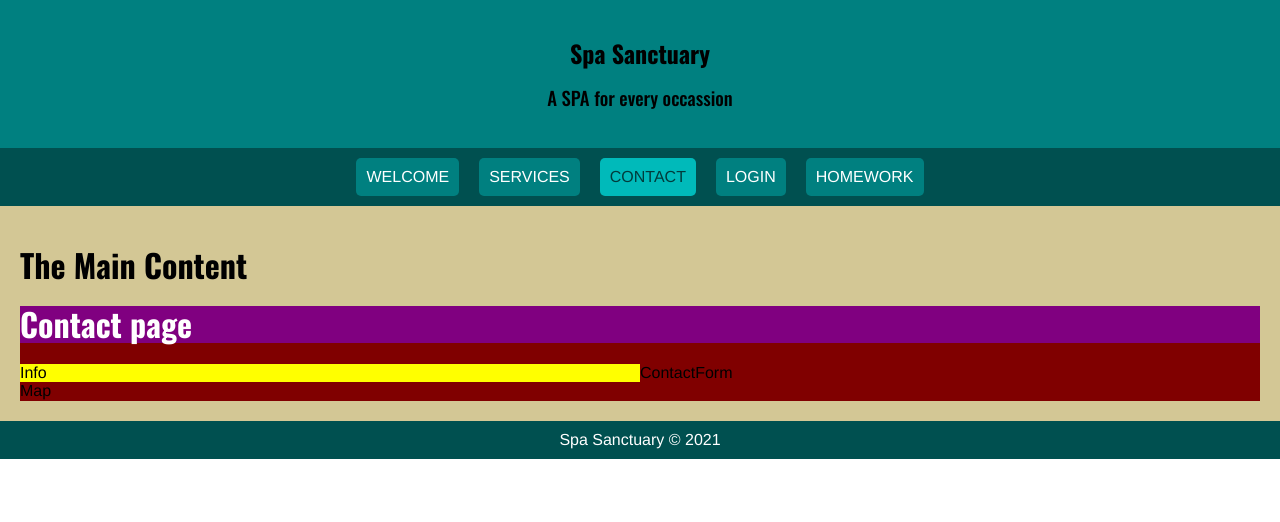
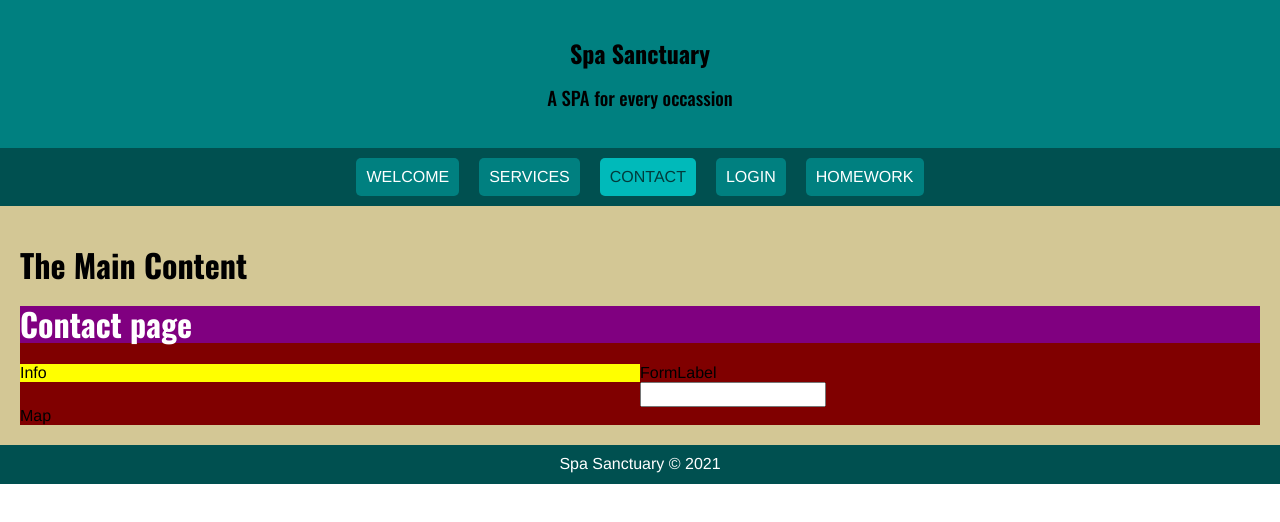
Before and after one commit to taylorbryanne/uclax-web1-summer21, a React (Create React App) app: page /contact in a window 1280 px wide. Shown: the top 522 px of the page. Built offline with nearby package versions, Linux system fonts and the light colour scheme.

Commit message:
Adding Universal Form

```diff
--- /dev/null
+++ b/src/React/Components/UniversalForm/Form/Controls/Input.jsx
@@ -0,0 +1,21 @@
+import React from 'react';
+import styled from 'styled-components';
+
+const Input = ({ inputName, handleUpdate }) => {
+
+    return (
+        <InputStyled
+            className='Input'
+            type='text'
+            id='first'
+            value={ inputName }
+            onChange={ handleUpdate }
+            />
+    );
+}
+
+export default Input;
+
+const InputStyled = styled.input`
+
+`;
--- /dev/null
+++ b/src/React/Components/UniversalForm/Form/Form.jsx
@@ -0,0 +1,17 @@
+import React from 'react';
+import styled from 'styled-components';
+
+const Form = ({children}) => {
+
+    return (
+        <FormStyled className='Form'>
+            { children }
+        </FormStyled>
+    );
+}
+
+export default Form;
+
+const FormStyled = styled.form`
+
+`;
--- /dev/null
+++ b/src/React/Components/UniversalForm/Form/FormGroup/FormControl.jsx
@@ -0,0 +1,22 @@
+import React from 'react';
+import styled from 'styled-components';
+
+import Input from '../Controls/Input.jsx';
+
+const FormControl = ({ inputName, handleUpdate }) => {
+
+    return (
+        <FormControlStyled className='FormControl'>
+            <Input
+                inputName={ inputName }
+                handleUpdate={ handleUpdate }
+            />
+        </FormControlStyled>
+    );
+}
+
+export default FormControl;
+
+const FormControlStyled = styled.div`
+
+`;
--- /dev/null
+++ b/src/React/Components/UniversalForm/Form/FormGroup/FormGroup.jsx
@@ -0,0 +1,21 @@
+import React from 'react';
+import styled from 'styled-components';
+
+import FormLabel from './FormLabel.jsx';
+import FormControl from './FormControl.jsx';
+
+const FormGroup = ({inputName, handleUpdate }) => {
+
+    return (
+        <FormGroupStyled className='FormGroup'>
+            <FormLabel />
+            <FormControl inputname={ inputName } handleUpdate={ handleUpdate } />
+        </FormGroupStyled>
+    );
+}
+
+export default FormGroup;
+
+const FormGroupStyled = styled.div`
+
+`;
--- /dev/null
+++ b/src/React/Components/UniversalForm/Form/FormGroup/FormLabel.jsx
@@ -0,0 +1,17 @@
+import React from 'react';
+import styled from 'styled-components';
+
+const FormLabel = () => {
+
+    return (
+        <FormLabelStyled className='FormLabel'>
+            FormLabel
+        </FormLabelStyled>
+    );
+}
+
+export default FormLabel;
+
+const FormLabelStyled = styled.div`
+
+`;
--- /dev/null
+++ b/src/React/Components/UniversalForm/UniversalForm.jsx
@@ -0,0 +1,31 @@
+import React, { useState } from 'react';
+import styled from 'styled-components';
+
+import Form from './Form/Form.jsx';
+import FormGroup from './Form/FormGroup/FormGroup.jsx';
+
+
+const UniversalForm = () => {
+
+    const [inputName, inputNameUpdate] = useState ('');
+
+    const handleUpdate = (e) => {
+        inputNameUpdate(e.target.value);
+    }
+
+    console.log('inputName', inputName);
+
+    return (
+        <UniversalFormStyled className='UniversalForm'>
+            <Form>
+                <FormGroup inputName={ inputName } handleUpdate={ handleUpdate } />
+            </Form>
+         </UniversalFormStyled>
+    );
+}
+
+export default UniversalForm;
+
+const UniversalFormStyled = styled.div`
+
+`;
--- a/src/React/Homework/Homework.jsx
+++ b/src/React/Homework/Homework.jsx
@@ -147,11 +147,23 @@ A web designer focuses on the design side of the equation primarily. While some
                 number={ 11 }
                 question='When are web images considered part of the content (HTML) as opposed to part of the appearance (CSS)?'
             >
-                <p> A testing environment is the location and state of parallel applications where testing occurs. Developers will make clones of their projects to iron out any bugs and glitches there may be. There are different environments this can take place in including the application’s server, cloud based testing and hardware / operating systems on which these versions of software will reside for the testing executions.
+                <p> In the beginning of the Web, there was just text but shortly after the ability to add images into web pages became available. This started with the img tag in HTML. You can also imbed images into webpages using CSS as a background image.
+
+                    However, CSS background images are for decoration only and used to enhance the visuals. They do not have any semantic meaning and can not have any text equivalents, are invisible to screen readers and so on. This is why we primarily use HTML images.
+
+                    If an image has meaning for the content, we should use HTML. If the image is purely decorative, we can use CSS background images.
                 </p>
-                <p> QA environment is where QA analysts and other testing professionals perform many forms of functional and non-functional testing. They have different environements simulated to test in.
 
-                    Production environment is where the users get to enjoy the released code. It is where the web or mobile application is running on a production server and has gone through the other stages of development and testing.
+        </Essay>
+        <Essay
+                number={ 12 }
+                // question= {'What is the difference between ID's, Classes and Tags? How does Specificity play a role in the selection of HTML elements both in CSS and JS)'}
+            >
+                <p> In the beginning of the Web, there was just text but shortly after the ability to add images into web pages became available. This started with the img tag in HTML. You can also imbed images into webpages using CSS as a background image.
+
+                    However, CSS background images are for decoration only and used to enhance the visuals. They do not have any semantic meaning and can not have any text equivalents, are invisible to screen readers and so on. This is why we primarily use HTML images.
+
+                    If an image has meaning for the content, we should use HTML. If the image is purely decorative, we can use CSS background images.
                 </p>
 
         </Essay>
--- a/src/React/Pages/Contact/ContactForm/ContactForm.jsx
+++ b/src/React/Pages/Contact/ContactForm/ContactForm.jsx
@@ -1,11 +1,13 @@
 import React from 'react';
 import styled from 'styled-components';
+
+import UniversalForm from 'React/Components/UniversalForm/UniversalForm';
 
 const ContactForm = () => {
 
     return (
         <ContactFormStyled className='ContactForm'>
-            ContactForm
+            <UniversalForm />
         </ContactFormStyled>
     )
 }
```
